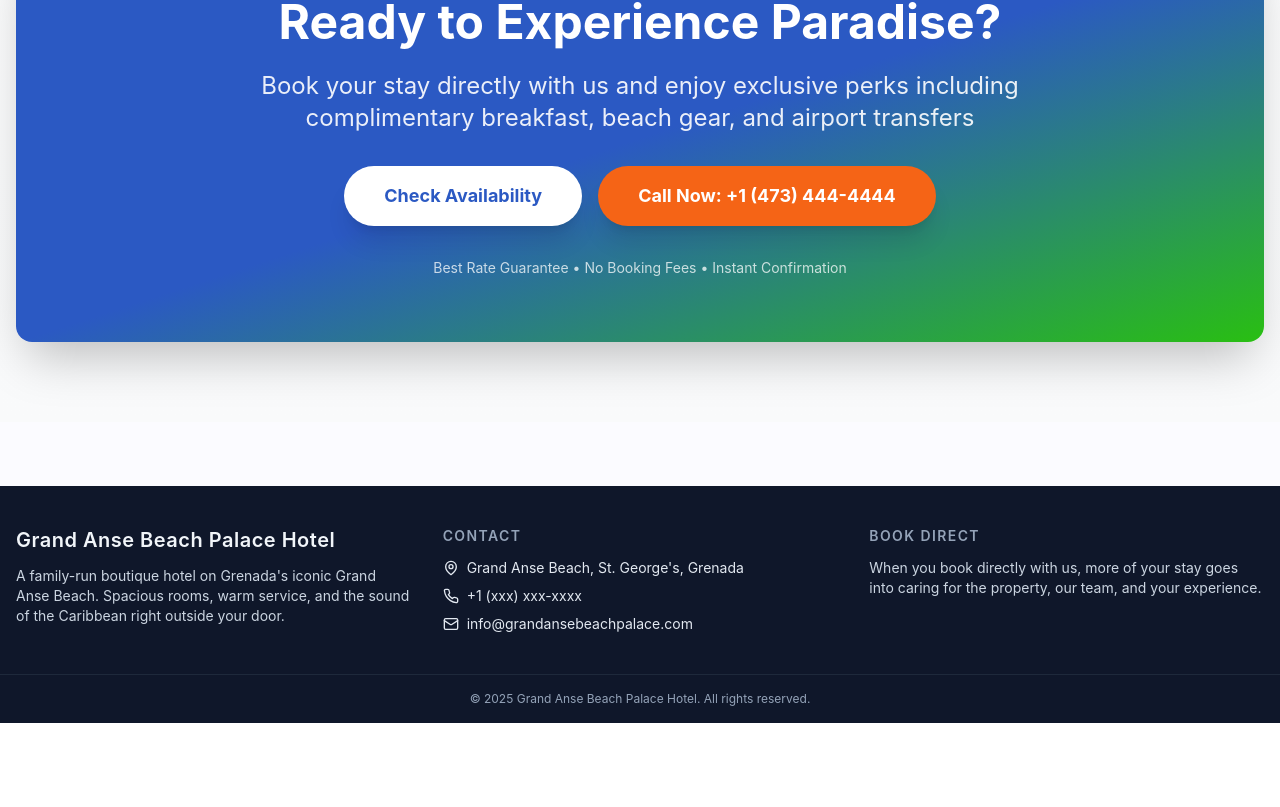
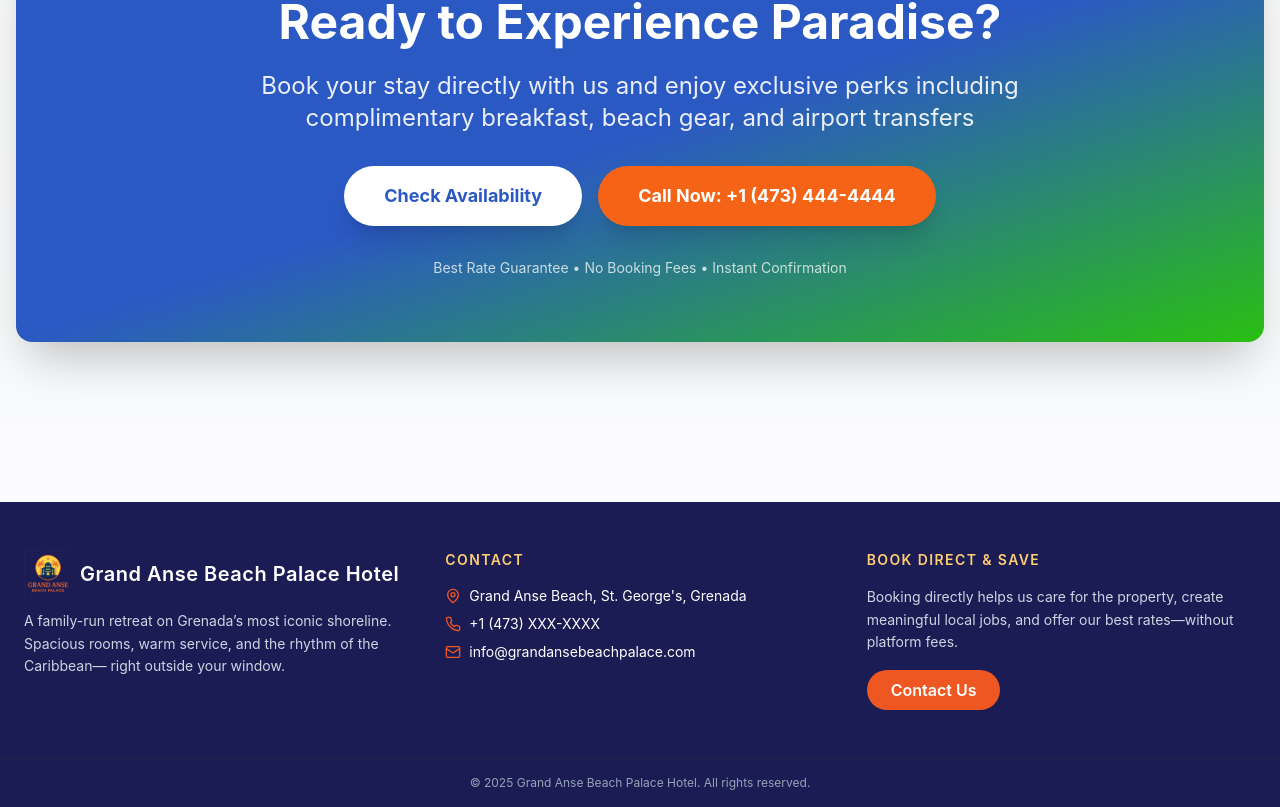
Before and after one commit to adegale/grand-anse-beach-palace-site, a React (Vite) app: page / in a window 1280 px wide. Shown: the part 8842-9649 px from the top of the page. Before the commit the page ends 9565 px from the top, so only its background shows below. Built offline with nearby package versions, Linux system fonts and the light colour scheme.

Commit message:
Udate Footer and images

```diff
--- a/src/components/Footer.tsx
+++ b/src/components/Footer.tsx
@@ -2,56 +2,73 @@ import { Mail, Phone, MapPin } from 'lucide-react';
 
 export default function Footer() {
   return (
-    <footer className="bg-slate-900 text-slate-100 mt-16">
-      <div className="container mx-auto px-4 py-10 grid gap-8 md:grid-cols-3">
-        {/* Brand / intro */}
+    <footer className="bg-[#1C1C55] text-white mt-20">
+
+      {/* Main Footer */}
+      <div className="container mx-auto px-6 py-12 grid gap-8 md:grid-cols-3">
+
+        {/* BRAND / LOGO */}
         <div>
-          <h2 className="text-xl font-semibold tracking-wide">
-            Grand Anse Beach Palace Hotel
-          </h2>
-          <p className="mt-3 text-sm text-slate-300">
-            A family-run boutique hotel on Grenada&apos;s iconic Grand Anse Beach.
-            Spacious rooms, warm service, and the sound of the Caribbean right outside
-            your door.
+          <a href="#hero" className="flex items-center gap-2 mb-3">
+            <img
+              src={`${import.meta.env.BASE_URL}media/logo.png`}
+              alt="Grand Anse Beach Palace"
+              className="w-12 h-12 object-contain"
+            />
+            <h2 className="text-xl font-semibold tracking-wide">
+              Grand Anse Beach Palace Hotel
+            </h2>
+          </a>
+          <p className="text-sm text-slate-300 leading-relaxed">
+            A family-run retreat on Grenada’s most iconic shoreline.
+            Spacious rooms, warm service, and the rhythm of the Caribbean—
+            right outside your window.
           </p>
         </div>
 
-        {/* Contact */}
+        {/* CONTACT */}
         <div>
-          <h3 className="text-sm font-semibold uppercase tracking-widest text-slate-400">
+          <h3 className="text-sm font-semibold uppercase tracking-widest text-[#FFCD72]">
             Contact
           </h3>
-          <ul className="mt-3 space-y-2 text-sm text-slate-200">
+          <ul className="mt-4 space-y-2 text-sm">
             <li className="flex items-center gap-2">
-              <MapPin className="h-4 w-4" />
+              <MapPin className="h-4 w-4 text-[#EE5622]" />
               <span>Grand Anse Beach, St. George&apos;s, Grenada</span>
             </li>
             <li className="flex items-center gap-2">
-              <Phone className="h-4 w-4" />
-              <span>+1 (xxx) xxx-xxxx</span>
+              <Phone className="h-4 w-4 text-[#EE5622]" />
+              <span>+1 (473) XXX-XXXX</span>
             </li>
             <li className="flex items-center gap-2">
-              <Mail className="h-4 w-4" />
+              <Mail className="h-4 w-4 text-[#EE5622]" />
               <span>info@grandansebeachpalace.com</span>
             </li>
           </ul>
         </div>
 
-        {/* Small note / CTA */}
+        {/* BOOK DIRECT CTA */}
         <div>
-          <h3 className="text-sm font-semibold uppercase tracking-widest text-slate-400">
-            Book Direct
+          <h3 className="text-sm font-semibold uppercase tracking-widest text-[#FFCD72]">
+            Book Direct & Save
           </h3>
-          <p className="mt-3 text-sm text-slate-300">
-            When you book directly with us, more of your stay goes into caring for the
-            property, our team, and your experience.
+          <p className="mt-4 text-sm text-slate-300 leading-relaxed">
+            Booking directly helps us care for the property, create meaningful local jobs,
+            and offer our best rates—without platform fees.
           </p>
+          <a
+            href="#contact"
+            className="inline-block mt-4 bg-[#EE5622] text-white px-6 py-2 rounded-full font-semibold hover:bg-[#FFCD72] transition-colors"
+          >
+            Contact Us
+          </a>
         </div>
+
       </div>
 
+      {/* COPYRIGHT */}
       <div className="border-t border-slate-800 py-4 text-center text-xs text-slate-400">
-        &copy; {new Date().getFullYear()} Grand Anse Beach Palace Hotel. All rights
-        reserved.
+        © {new Date().getFullYear()} Grand Anse Beach Palace Hotel. All rights reserved.
       </div>
     </footer>
   );
```
